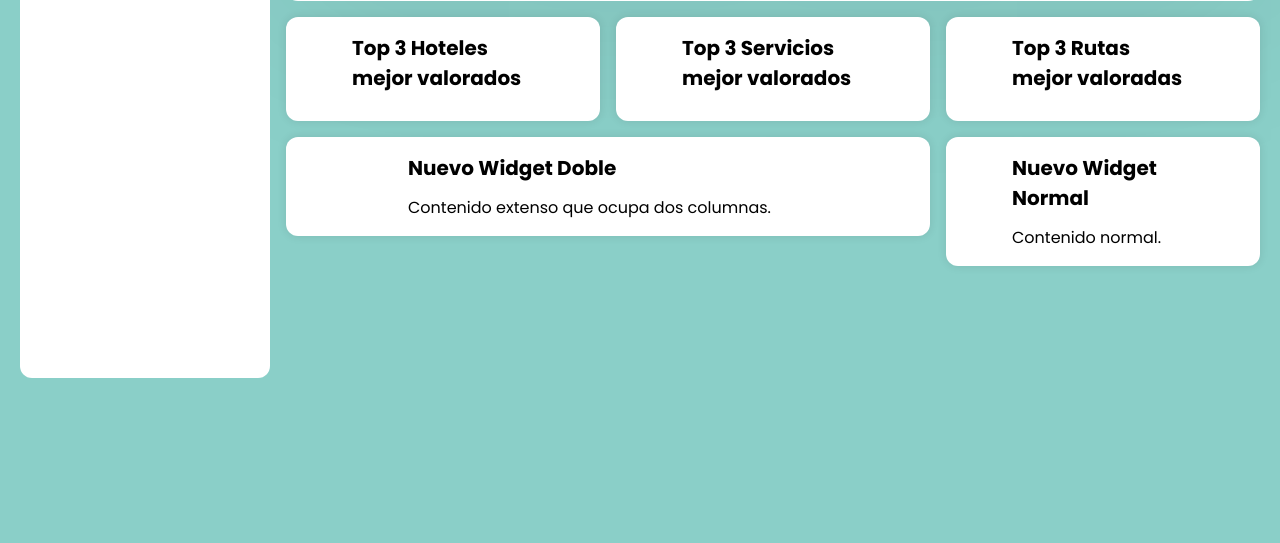
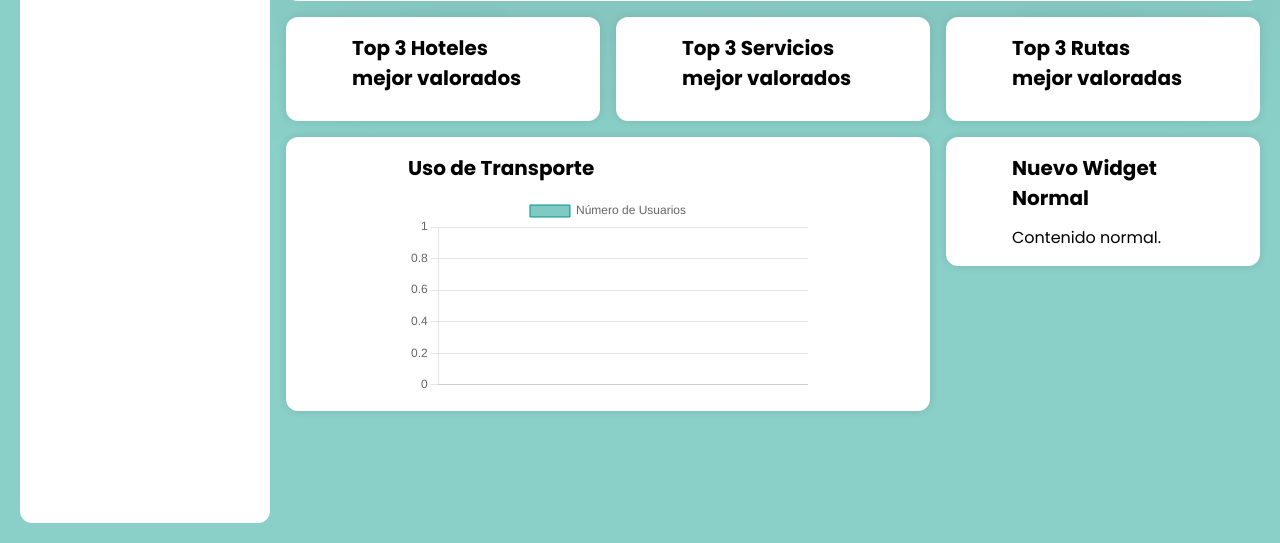
Before and after one commit to 5nullpointers/GreenLakeVillage, a Flask app: page /admin in a window 1280 px wide. Shown: the part 819-1362 px from the top of the page. Run offline with Flask 3, Linux system fonts and the light colour scheme; data that the repository does not hold is empty; parts of the project's set-up code (start-up, migrations or seed data) failed here and were passed over; some libraries are stand-ins or nearby versions.

Commit message:
add widget transporte

```diff
--- a/Dominio/prueba1.py
+++ b/Dominio/prueba1.py
@@ -562,6 +562,18 @@ def api_top_rutas():
     top_rutas = OpinionesTuristicasDAO.obtener_top_rutas()
     return jsonify(top_rutas)
 
+@app.route('/api/uso_transporte')
+def api_uso_transporte():
+
+    datos = UsoTransporteDAO.obtener_todos()
+
+    resumen = {}
+    for dato in datos:
+        tipo = dato.get("tipo_transporte", "Desconocido")
+        num = dato.get("num_usuarios", 0)
+        resumen[tipo] = resumen.get(tipo, 0) + num
+    return jsonify(resumen)
+
 if __name__ == '__main__':
     # Escucha en todas las IPs (0.0.0.0) y puerto 5000
     app.run(host='0.0.0.0', port=5000, debug=True)
--- a/Presentacion/static/css/Admin.css
+++ b/Presentacion/static/css/Admin.css
@@ -480,3 +480,8 @@ body {
   text-align: left;
   padding: 0 50px;
 }
+
+#transporteChart {
+  width: 100%;
+  height: 300px;
+}
--- a/Presentacion/static/js/Admin.js
+++ b/Presentacion/static/js/Admin.js
@@ -179,4 +179,42 @@ document.addEventListener('DOMContentLoaded', function () {
         });
       })
       .catch(error => console.error('Error al obtener el top de rutas:', error));
+    // -- Obtener datos y renderizar gráfico de barras para uso de transporte --
+    fetch('/api/uso_transporte')
+      .then(response => response.json())
+      .then(data => {
+        // data es un objeto: { "Bicicleta": 3317, "Metro": 3137, ... }
+        const labels = Object.keys(data);
+        const valores = Object.values(data);
+
+        // Obtener el contexto del canvas
+        const ctx = document.getElementById('transporteChart').getContext('2d');
+
+        // Crear el gráfico de barras
+        new Chart(ctx, {
+          type: 'bar',
+          data: {
+            labels: labels,
+            datasets: [{
+              label: 'Número de Usuarios',
+              data: valores,
+              backgroundColor: 'rgba(0, 150, 136, 0.5)',
+              borderColor: 'rgba(0, 150, 136, 1)',
+              borderWidth: 1
+            }]
+          },
+          options: {
+            responsive: true,
+            scales: {
+              y: {
+                beginAtZero: true,
+                ticks: {
+                  callback: function(value) { return value; }
+                }
+              }
+            }
+          }
+        });
+      })
+      .catch(error => console.error('Error al obtener datos de transporte:', error));
 });
--- a/Presentacion/templates/Admin.html
+++ b/Presentacion/templates/Admin.html
@@ -6,6 +6,7 @@
   <title>Panel de Administración</title>
   <!-- Enlaza tu hoja de estilos principal -->
   <link rel="stylesheet" href="/static/css/Admin.css" />
+  <script src="https://cdn.jsdelivr.net/npm/chart.js"></script>
 </head>
 <body>
   <div class="admin-container">
@@ -138,11 +139,12 @@
           </div>
         </div>
 
-        <!-- NUEVO: Widget doble debajo de los 2 ya existentes (col 2 y 3) -->
+        <!-- Widget doble: Visualización del uso de transporte -->
         <div class="panel admin-widget-4" id="widget-doble">
           <div class="widget-inner">
-            <h3>Nuevo Widget Doble</h3>
-            <p>Contenido extenso que ocupa dos columnas.</p>
+            <h3>Uso de Transporte</h3>
+            <!-- Canvas para el gráfico de barras -->
+            <canvas id="transporteChart"></canvas>
           </div>
         </div>
 
```
